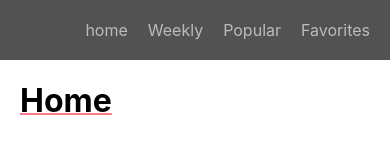
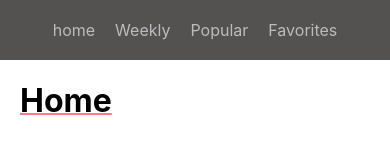
Before and after one commit to Malifarge/Moovice, a React (Create React App) app: page / in a window 390 px wide. Shown: the top 160 px of the page. Built offline with nearby package versions, Linux system fonts and the light colour scheme.

Commit message:
nav tel amelioration

```diff
--- a/src/components/navBar.js
+++ b/src/components/navBar.js
@@ -6,9 +6,9 @@ const NavBar = () =>{
     return(
         <nav>
             <Link to={`/`}>home</Link>
-            <Link to={`/weekly`}>Weekly</Link>
-            <Link to={`/popular`}>Popular</Link>
-            <Link to={`/favorites`}>Favorites</Link>
+            <Link to={`/weekly`} className='mleft'>Weekly</Link>
+            <Link to={`/popular`} className='mleft'>Popular</Link>
+            <Link to={`/favorites`} className='mleft'>Favorites</Link>
         </nav>
     )
 }
--- a/src/styles/nav.css
+++ b/src/styles/nav.css
@@ -5,13 +5,23 @@ nav{
     padding: 20px;
 }
 
+.mleft{
+    margin-left: 20px;
+}
+
 nav a{
     color: rgba(255, 255, 255, 0.61);
     text-decoration: none;
-    margin-left: 20px;
 }
 
 nav a:hover{
     color: white;
     text-decoration: underline 2px #FC7987;
 }
+
+@media (max-width: 768px) {
+    nav{
+        text-align: center;
+
+    }
+}
```
